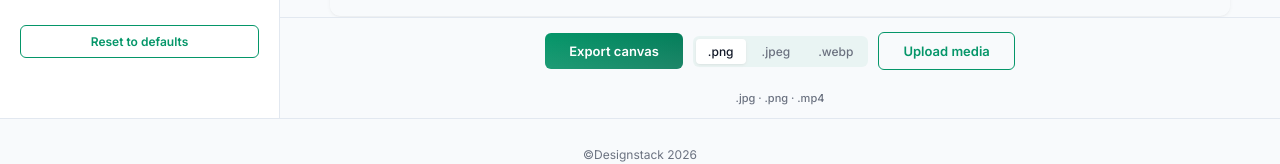
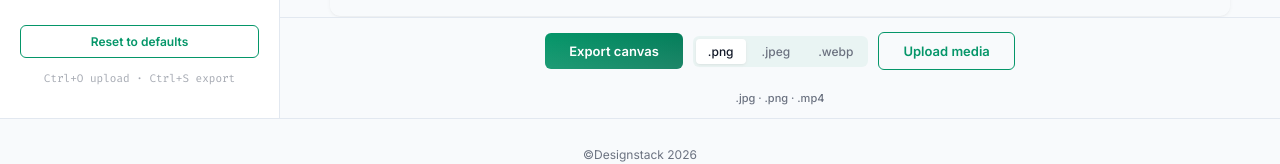
Before and after one commit to flffkaos-pixel/img, a React (Vite) app: page /animate/1 in a window 1280 px wide. Shown: the part 681-845 px from the top of the page. Built offline with nearby package versions, Linux system fonts and the light colour scheme.

Commit message:
keyboard shortcuts Ctrl+O/S, shortcut hint

```diff
--- a/src/index.css
+++ b/src/index.css
@@ -561,6 +561,14 @@ details.section .content {
   font-size: 12px;
   padding: 8px 16px;
 }
+.shortcut-hint {
+  font-size: 11px;
+  color: var(--text);
+  text-align: center;
+  margin: 12px 0 0;
+  font-family: var(--mono);
+  opacity: .6;
+}
 
 /* ─── Grid toggle buttons ─── */
 .btn-group {
--- a/src/pages/EffectPage.tsx
+++ b/src/pages/EffectPage.tsx
@@ -67,6 +67,20 @@ export default function EffectPage() {
     if (file && file.type.startsWith('image/')) handleImageLoad(file)
   }, [handleImageLoad])
 
+  useEffect(() => {
+    const onKey = (e: KeyboardEvent) => {
+      if (!hasImage) return
+      if ((e.ctrlKey || e.metaKey) && e.key === 's') {
+        e.preventDefault(); handleExport()
+      }
+      if ((e.ctrlKey || e.metaKey) && e.key === 'o') {
+        e.preventDefault(); fileInputRef.current?.click()
+      }
+    }
+    window.addEventListener('keydown', onKey)
+    return () => window.removeEventListener('keydown', onKey)
+  }, [hasImage, handleExport])
+
   return (
     <div className="editor">
       <div className="sidebar">
@@ -130,6 +144,8 @@ export default function EffectPage() {
         )}
 
         <button className="btn btn-outline reset-btn" onClick={resetParams}>Reset to defaults</button>
+
+        <div className="shortcut-hint">Ctrl+O upload · Ctrl+S export</div>
       </div>
 
       <div className="canvas-area"
```
